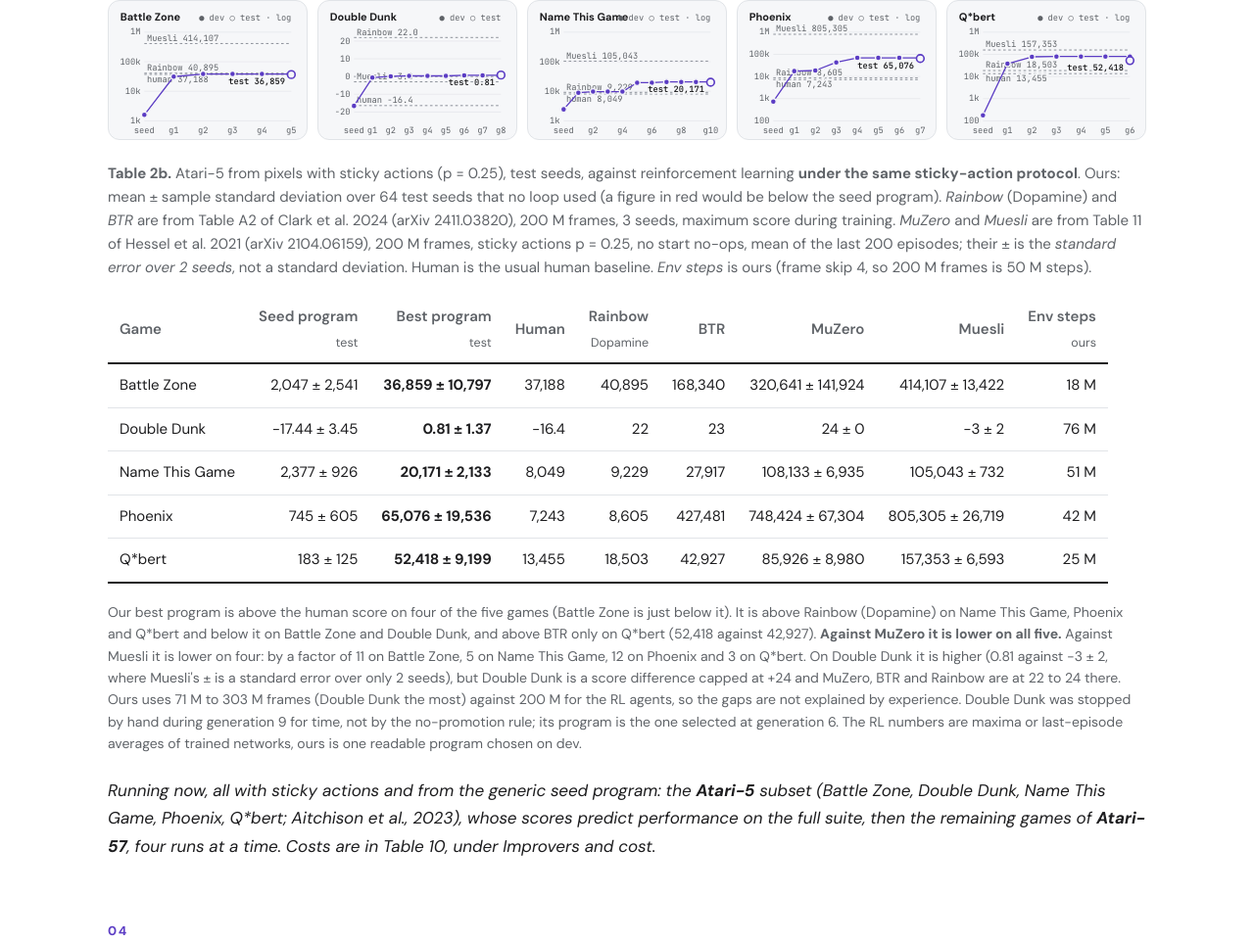
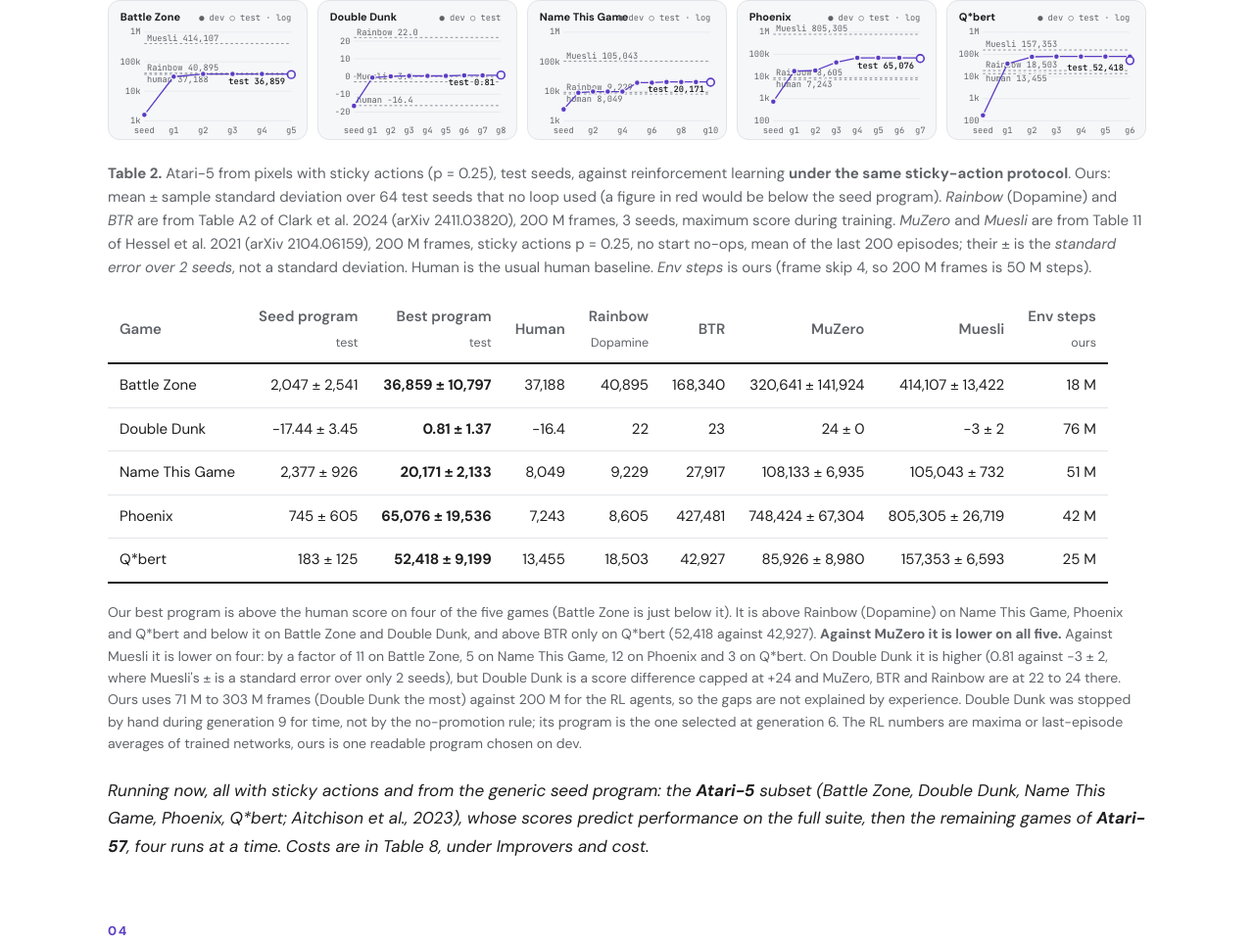
Before and after one commit to SMU-DIGA/drsi-anything-programme, a Jekyll site: the page built from index.html, in a window 1280 px wide and 1400 px high, scrolled down 9206 px. Shown: the part 93-1056 px from the top of the window at 98% size. Built offline with Jekyll 4.4.1, drawn with Linux system fonts in a browser that asks for light colours; part of the change alters nothing that is shown.

Commit message:
Renumber the visible tables 1-8 after hiding the Atari RAM tables
Co-Authored-By: Claude Opus 5.5 <noreply@anthropic.com>
Claude-Session: https://claude.ai/code/session_012VRTwfcjG1weZYNEB2Huqo

```diff
--- a/index.html
+++ b/index.html
@@ -191,7 +191,7 @@ layout: default
     and Muesli on the same game; Double Dunk has negative scores, so its axis is linear and the others are logarithmic.</p>
     {% include curves-atari5.html %}
     <figure class="table-figure">
-      <figcaption><strong>Table 2b.</strong> Atari-5 from pixels with sticky actions (p = 0.25), test seeds, against
+      <figcaption><strong>Table 2.</strong> Atari-5 from pixels with sticky actions (p = 0.25), test seeds, against
       reinforcement learning <strong>under the same sticky-action protocol</strong>. Ours: mean ± sample standard deviation over
       64 test seeds that no loop used (a figure in red would be below the seed program). <em>Rainbow</em> (Dopamine) and
       <em>BTR</em> are from Table A2 of Clark et al. 2024 (arXiv 2411.03820), 200 M frames, 3 seeds, maximum score during
@@ -226,7 +226,7 @@ layout: default
     <p class="pending">Running now, all with sticky actions and from the generic seed program: the
     <strong>Atari-5</strong> subset (Battle Zone, Double Dunk, Name This Game, Phoenix, Q*bert; Aitchison et al., 2023),
     whose scores predict performance on the full suite, then the remaining games of <strong>Atari-57</strong>, four runs at
-    a time. Costs are in Table 10, under <em>Improvers and cost</em>.</p>
+    a time. Costs are in Table 8, under <em>Improvers and cost</em>.</p>
     {% comment %}Atari RAM hidden
 <details class="more">
       <summary>Earlier runs without sticky actions</summary>
@@ -333,7 +333,7 @@ layout: default
     {% include curves-poker.html %}
     {% include curves-hunl.html %}
     <figure class="table-figure">
-      <figcaption><strong>Table 6a.</strong> Poker, Leduc variants (OpenSpiel <code>universal_poker</code>). Score: NashConv divided by the
+      <figcaption><strong>Table 3a.</strong> Poker, Leduc variants (OpenSpiel <code>universal_poker</code>). Score: NashConv divided by the
       largest raise, <strong>lower is better</strong> (0 is a Nash equilibrium).</figcaption>
       <table>
         <thead><tr><th></th><th class="num">Seed program<br><small>uniform policy</small></th><th class="num">Best, dev<br><small>24 variants</small></th><th class="num">Test<br><small>24 variants</small></th><th class="num">Test<br><small>standard Leduc</small></th></tr></thead>
@@ -349,7 +349,7 @@ layout: default
       CFR rows are a solver run on each test variant, shown for scale, not a readable policy.</p>
     </figure>
     <figure class="table-figure">
-      <figcaption><strong>Table 6b.</strong> Poker, heads-up no-limit hold'em. Score: mbb/hand (thousandths of a big blind per hand),
+      <figcaption><strong>Table 3b.</strong> Poker, heads-up no-limit hold'em. Score: mbb/hand (thousandths of a big blind per hand),
       <strong>higher is better</strong>, 0 is break even.</figcaption>
       <table>
         <thead><tr><th>Opponent</th><th class="num">Evaluated on<br><small>mean ± std over seeds</small></th><th class="num">Seed program<br><small>always call</small></th><th class="num">Champion<br><small>g001c0</small></th></tr></thead>
@@ -382,7 +382,7 @@ layout: default
   <div data-panel="embodied" hidden>
     {% include curves-embodied.html %}
     <figure class="table-figure">
-      <figcaption><strong>Table 7.</strong> LIBERO success rate. Each suite has 10 tasks with 50 fixed initial scenes
+      <figcaption><strong>Table 4.</strong> LIBERO success rate. Each suite has 10 tasks with 50 fixed initial scenes
       each: scenes 0–1 are train, 2–9 hidden dev (80 episodes), 10–49 test (400 episodes, used once). <em>State</em>
       gives object poses (privileged). <em>Vision</em> gives only RGB-D from the agent-view and wrist cameras, camera
       parameters and proprioception.</figcaption>
@@ -420,7 +420,7 @@ layout: default
   <div data-panel="computer" hidden>
     {% include curves-computer.html %}
     <figure class="table-figure">
-      <figcaption><strong>Table 8.</strong> OSWorld, LibreOffice Calc and OS tasks: 71 tasks split 23 / 24 / 24 into
+      <figcaption><strong>Table 5.</strong> OSWorld, LibreOffice Calc and OS tasks: 71 tasks split 23 / 24 / 24 into
       train, hidden dev and test, scored by OSWorld's own checkers (success rate). Both runs start from a program that
       answers DONE at once. <em>Model available</em>: the program may also ask a fixed small model (Qwen3.5-2B) typed
       multiple-choice questions.</figcaption>
@@ -468,7 +468,7 @@ layout: default
     <p class="pending">Left: the incumbent on 90 hidden dev seeds (●) and on 300 test seeds, 10 per type (○), one point
     per generation; promoted in 7 of 10 generations (not 1, 2 or 8). Right: the mean over task types on <strong>all 1,819
     official test variations</strong>, each played once, for the incumbent of every generation.
-    Dashed lines: published agents (SwiftSage protocol, see Table 8b).</p>
+    Dashed lines: published agents (SwiftSage protocol, see Table 6).</p>
     <h4>Every task type, one program</h4>
     <p>Full-test score (0–100) of the incumbent of every generation, per task type; <span class="bad">red</span> marks a
     point below the seed program; the dashed line is SwiftSage (GPT-4) on that type; n is the number of official test
@@ -477,7 +477,7 @@ layout: default
     cream, and the program never learned to reach their temperatures.</p>
     {% include curves-scienceworld-tasks.html %}
     <figure class="table-figure">
-      <figcaption><strong>Table 8b.</strong> ScienceWorld by task type, score 0–100. <em>Seed</em> and <em>best</em>: our
+      <figcaption><strong>Table 6.</strong> ScienceWorld by task type, score 0–100. <em>Seed</em> and <em>best</em>: our
       seed program and champion on every official test variation (n), mean ± sample std over variations; a failed
       episode counts 0. <em>First 10</em>: the champion on the first 10 test variations of each type, the episodes
       SwiftSage used. References from SwiftSage (Lin et al., NeurIPS 2023), Table 1: first 10 test variations, a failed
@@ -498,7 +498,7 @@ layout: default
   </div>
   <div data-panel="process" hidden>
     <figure class="table-figure">
-      <figcaption><strong>Table 9.</strong> Who produced the promoted versions. Each generation runs one candidate per
+      <figcaption><strong>Table 7.</strong> Who produced the promoted versions. Each generation runs one candidate per
       improver, in parallel, from the same incumbent.</figcaption>
       <table>
         <thead><tr><th>Improver</th><th class="num">Promotions</th><th>Where</th></tr></thead>
@@ -510,7 +510,7 @@ layout: default
       </table>
     </figure>
     <figure class="table-figure">
-      <figcaption><strong>Table 10.</strong> What each run cost. <em>Environment steps</em> count every evaluation: the
+      <figcaption><strong>Table 8.</strong> What each run cost. <em>Environment steps</em> count every evaluation: the
       gates, the tests and the improvers' own trial runs (for Atari, one step is four frames). <em>Agent hours</em> is the
       wall time of all improver sessions. Claude Code reports its cost in USD; Codex CLI reports tokens only. Runs still in
       progress are not listed.</figcaption>
```
